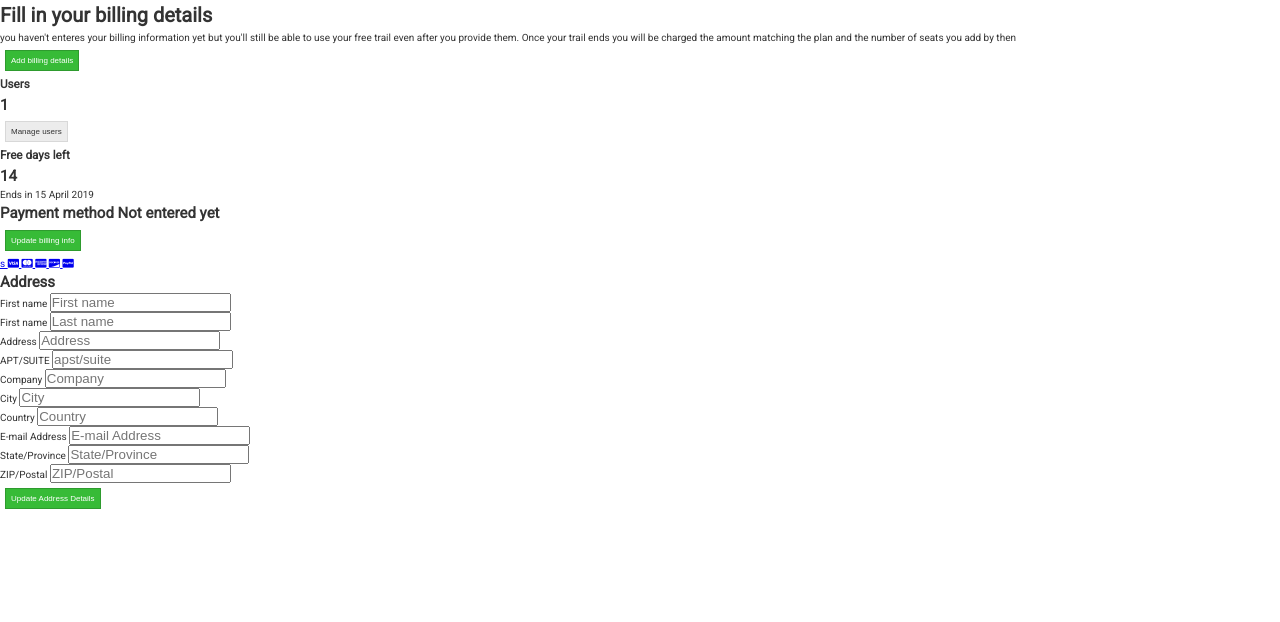
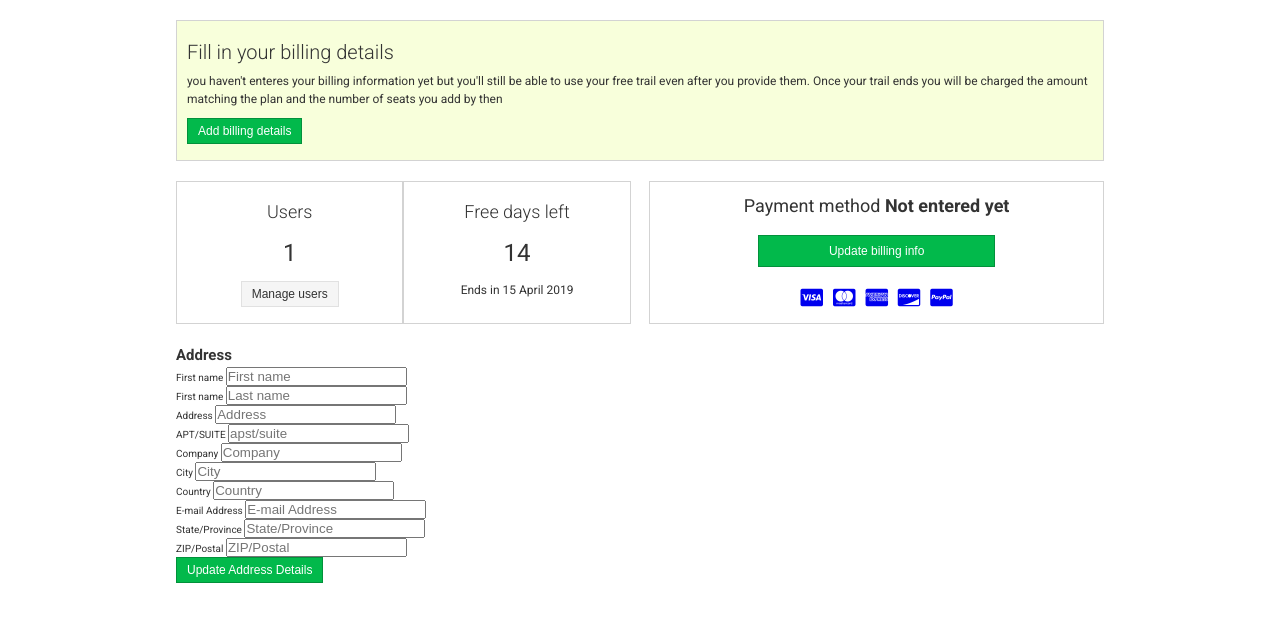
Before and after one commit to EditaA/user-profile, a website: page dist/index.html in a window 1280 px wide. Drawn offline with Linux system fonts and the light colour scheme.

Commit message:
finished styling alert status & payment classes

```diff
--- a/scss/_base.scss
+++ b/scss/_base.scss
@@ -44,3 +44,7 @@ img {
     max-width: 100%;
     height: auto;
 }
+
+a {
+    text-decoration: none;
+}
--- a/scss/_components.scss
+++ b/scss/_components.scss
@@ -1,15 +1,20 @@
 .btn {
-    background-color: $color-secondary;
+    background-color: $color-primary;
     color: #fff;
-    padding: 0.5rem;
-    font-size: 0.8rem;
-    margin: 0.5rem;
+    padding: 0.5rem 1rem;
+    font-size: 1.2rem;
     cursor: pointer;
-    border: 1px solid darken(#37bb37, 8);
+    border: 1px solid darken($color-primary, 8);
+    font-weight: 1.6rem;
 
     &--gray {
-        background-color: #ececec;
-        color: #333;
-        border: 1px solid darken(#ececec, 8);
+        background-color: $color-gray-light;
+        color: $color-gray-dark;
+        border: 1px solid darken($color-gray-light, 8);
+    }
+
+    &--large {
+        padding: 0.8rem 7rem;
+
     }
 }
--- a/scss/_layout.scss
+++ b/scss/_layout.scss
@@ -0,0 +1,87 @@
+.container {
+    margin-right: auto;
+    margin-left: auto;
+    max-width: 96rem;
+    padding-right: 1.6rem;
+    padding-left: 1.6rem;
+}
+
+.row {
+    width: 100%;
+
+    &--flex {
+        display: flex;
+        justify-content: space-between;
+        margin: 2rem 0;
+    }
+}
+
+.alert {
+    background: $color-info;
+    border: 1px solid $color-gray-medium;
+    margin-top: 2rem;
+    padding: 1.6rem 1rem;
+
+    &__title {
+        font-weight: 300;
+    }
+
+    &__text {
+        font-size: 1.2rem;
+        margin-top: 0.5rem;
+        margin-bottom: 1rem;
+    }
+}
+
+.status {
+    display: flex;
+    flex: 0 1 49%;
+
+    &__box {
+        border: 1px solid $color-gray-medium;
+        flex: 1 1 50%;
+        text-align: center;
+        padding: 1.6rem;
+    }
+
+    &__title {
+        font-weight: 300;
+        font-size: 1.8rem;
+    }
+
+    &__number {
+        font-weight: 400;
+        font-size: 2.4rem;
+        margin: 1rem;
+    }
+
+    &__ending-date {
+        font-size: 1.2rem;
+    }
+
+}
+
+.payment {
+    flex: 0 1 49%;
+    border: 1px solid $color-gray-medium;
+    text-align: center;
+    padding: 1rem;
+    display: flex;
+    flex-direction: column;
+    justify-content: space-between;
+    align-items: center;
+
+
+    &__title {
+        font-size: 1.8rem;
+        font-weight: 400;
+    }
+
+    &__icons {
+        font-size: 2rem;
+
+        a:not(:last-child) {
+            margin-right: 0.5rem;
+        }
+    }
+}
```
Also changed, not shown: dist/css/main.css, dist/index.html.
